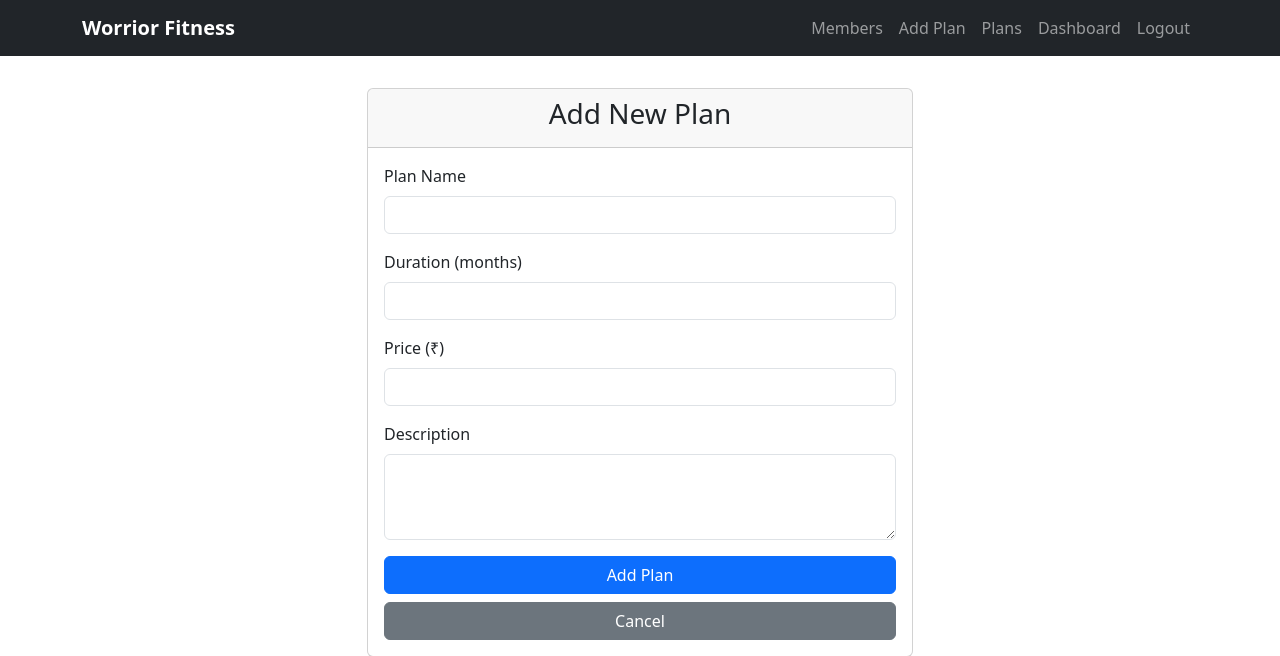
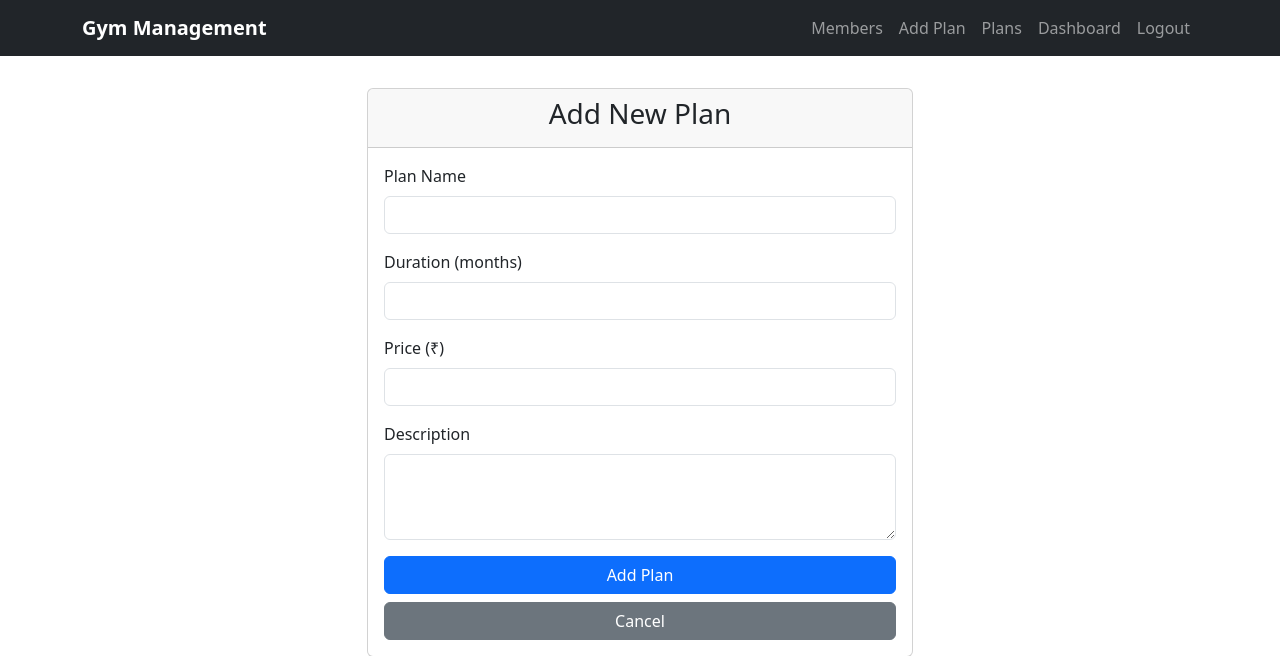
Before and after one commit to Kekniskd/worrier-fitness, a Flask app: page /add-plan in a window 1280 px wide. Shown: the top 656 px of the page. Run offline with Flask 3, Linux system fonts and the light colour scheme; a user stored in the database is signed in.

Commit message:
Update README with enhanced features overview, installation instructions, and usage guidelines; rename navbar brand in base.html to 'Gym Management'

```diff
--- a/templates/base.html
+++ b/templates/base.html
@@ -21,7 +21,7 @@
 <body>
     <nav class="navbar navbar-expand-lg navbar-dark bg-dark">
         <div class="container">
-            <a class="navbar-brand" href="{{ url_for('index') }}">Worrior Fitness</a>
+            <a class="navbar-brand" href="{{ url_for('index') }}">Gym Management</a>
             <button class="navbar-toggler" type="button" data-bs-toggle="collapse" data-bs-target="#navbarNav">
                 <span class="navbar-toggler-icon"></span>
             </button>
```
Also changed, not shown: README.md.
